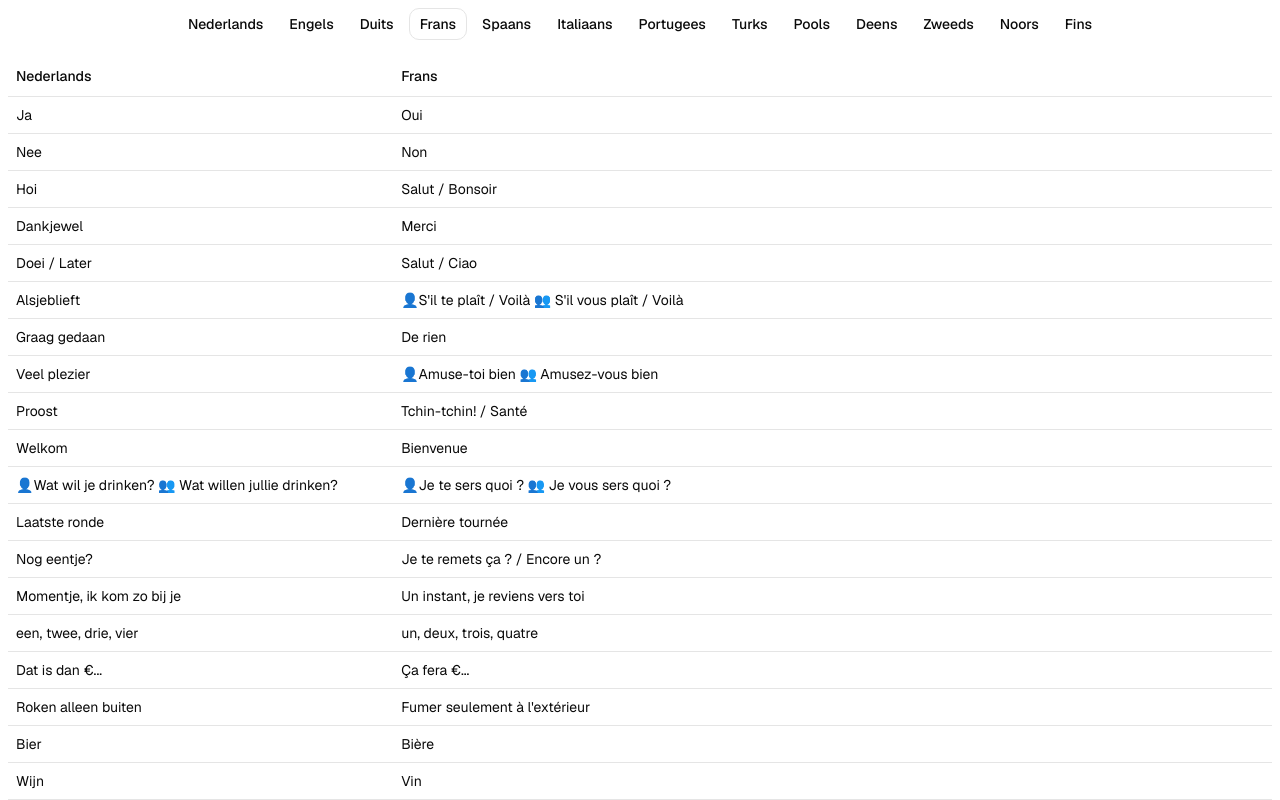
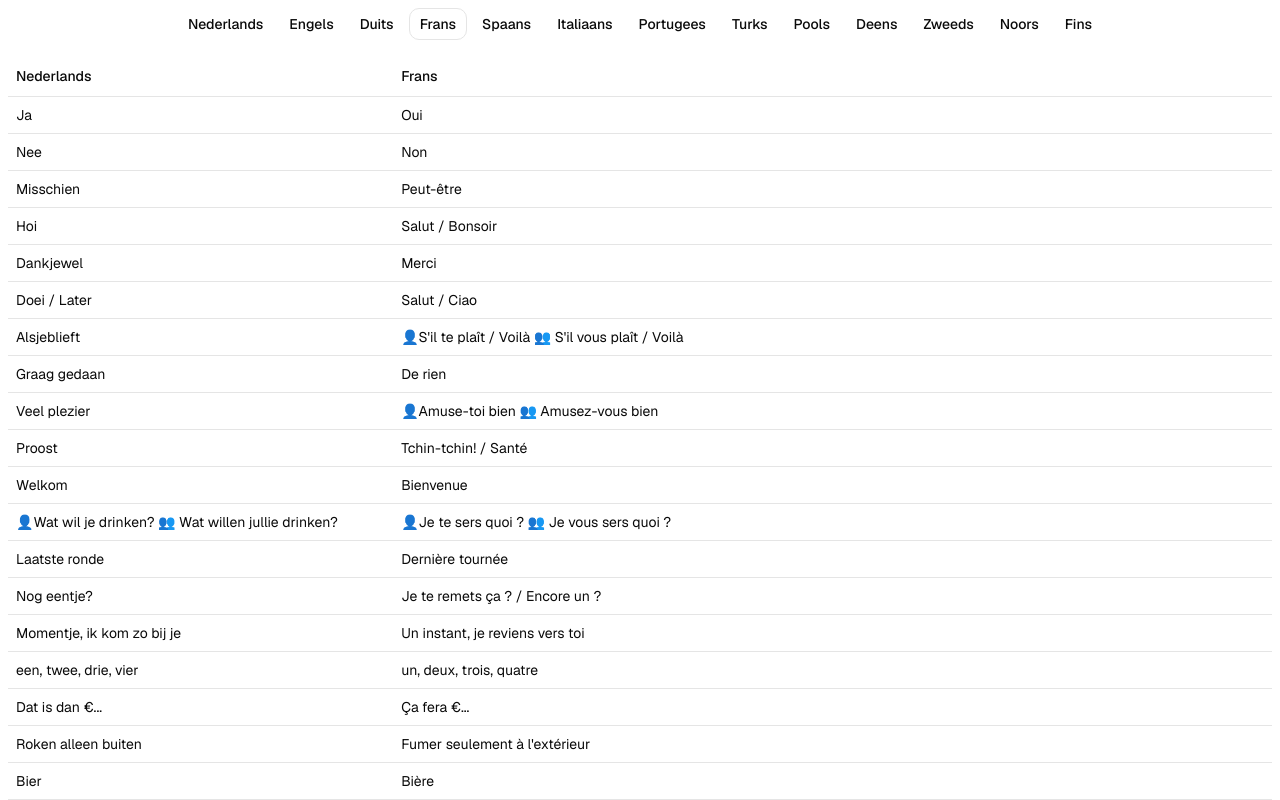
Before and after one commit to janpaul/elidon-website, a Next.js app: page /bar in a window 1280 px wide. Shown: the top 800 px of the page. Built offline with nearby package versions, Linux system fonts and the light colour scheme.

Commit message:
adds new entries

```diff
--- a/app/bar/dict.ts
+++ b/app/bar/dict.ts
@@ -47,6 +47,21 @@ export const dictionary: Entry[] = [
     sv: "Nej",
     nb: "Nei",
     fi: "Ei",
+  },
+  {
+    nl: "Misschien",
+    en: "Maybe",
+    de: "Vielleicht",
+    fr: "Peut-être",
+    es: "Quizás",
+    it: "Forse",
+    pt: "Talvez",
+    tr: "Belki",
+    pl: "Może",
+    da: "Måske",
+    sv: "Kanske",
+    nb: "Kanskje",
+    fi: "Ehkä",
   },
   {
     en: "Hello",
--- a/package.json
+++ b/package.json
@@ -12,7 +12,6 @@
     "class-variance-authority": "0.7.1",
     "clsx": "2.1.1",
     "cn": "0.5.2",
-    "flag-icons": "^7.6.0",
     "lucide-react": "1.72.0",
     "next": "16.4.6",
     "next-themes": "0.4.6",
```
Also changed, not shown: 1 other file (tests, documents, lock files or other folders).
